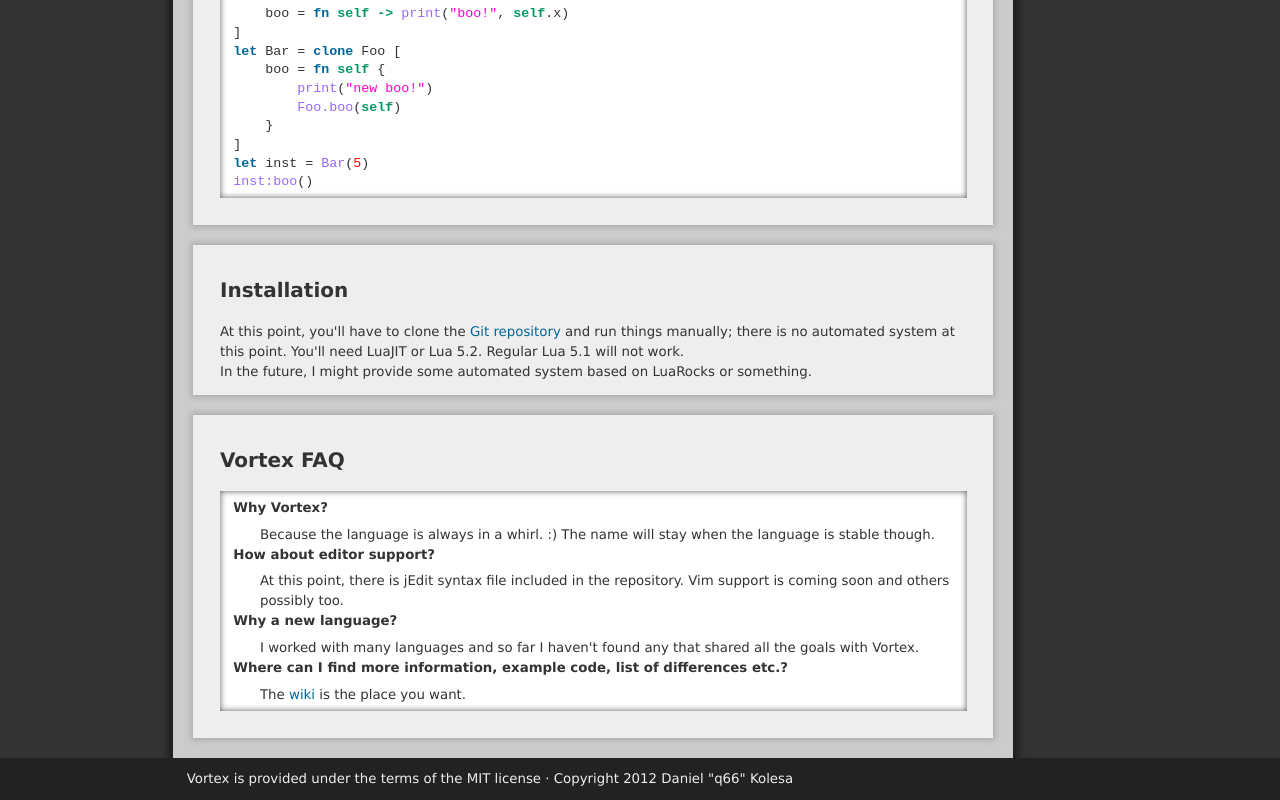
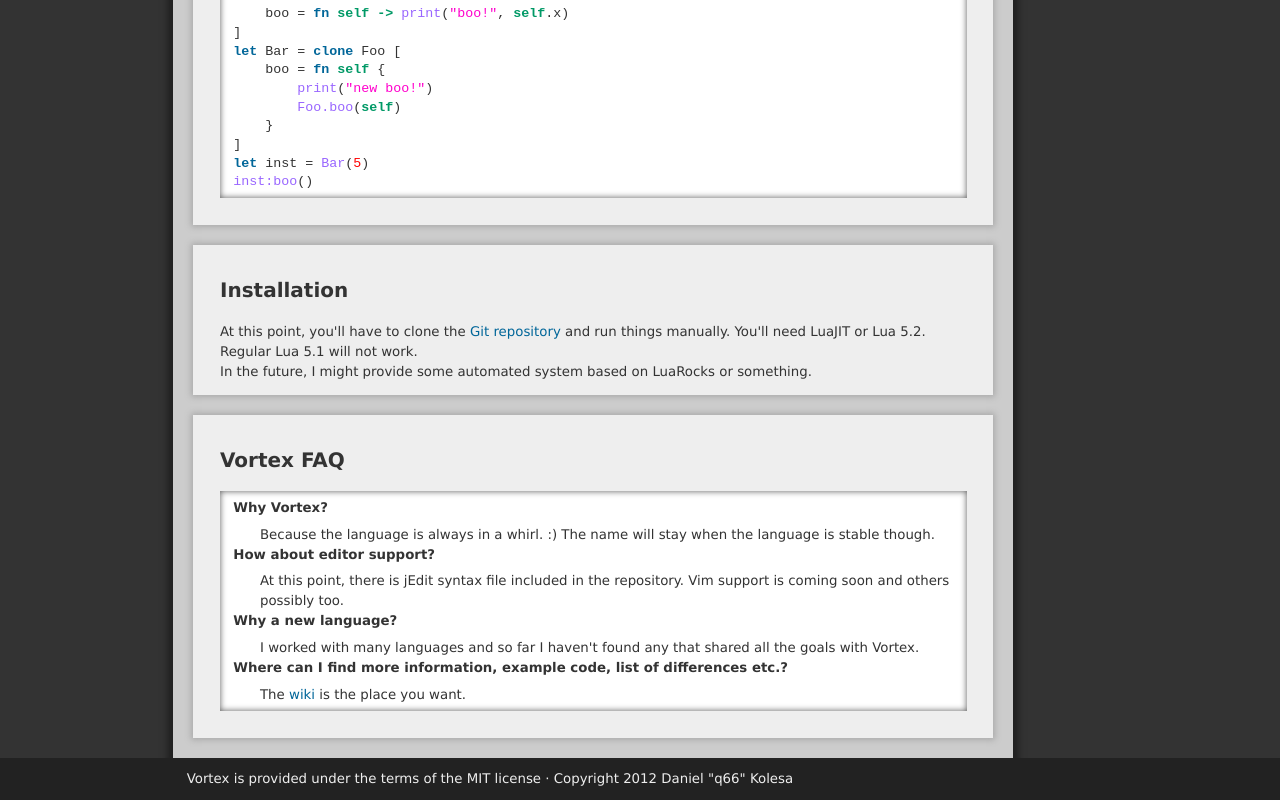
Before and after one commit to apotheon/vortex, a plain HTML site: page index.html in a window 1280 px wide. Shown: the part 2014-2814 px from the top of the page. Drawn offline with Linux system fonts and the light colour scheme.

Commit message:
Weird wording

```diff
--- a/index.html
+++ b/index.html
@@ -151,8 +151,7 @@
         <div class="box">
             <h2><a name="install"></a>Installation</h2>
             <p>At this point, you'll have to clone the <a href="http://github.com/quaker66/vortex">Git repository</a>
-            and run things manually; there is no automated system at this point. You'll need LuaJIT or Lua 5.2.
-            Regular Lua 5.1 will not work.</p>
+            and run things manually. You'll need LuaJIT or Lua 5.2. Regular Lua 5.1 will not work.</p>
             <p>In the future, I might provide some automated system based on LuaRocks or something.</p>
         </div>
         <br class="sep"/>
```
